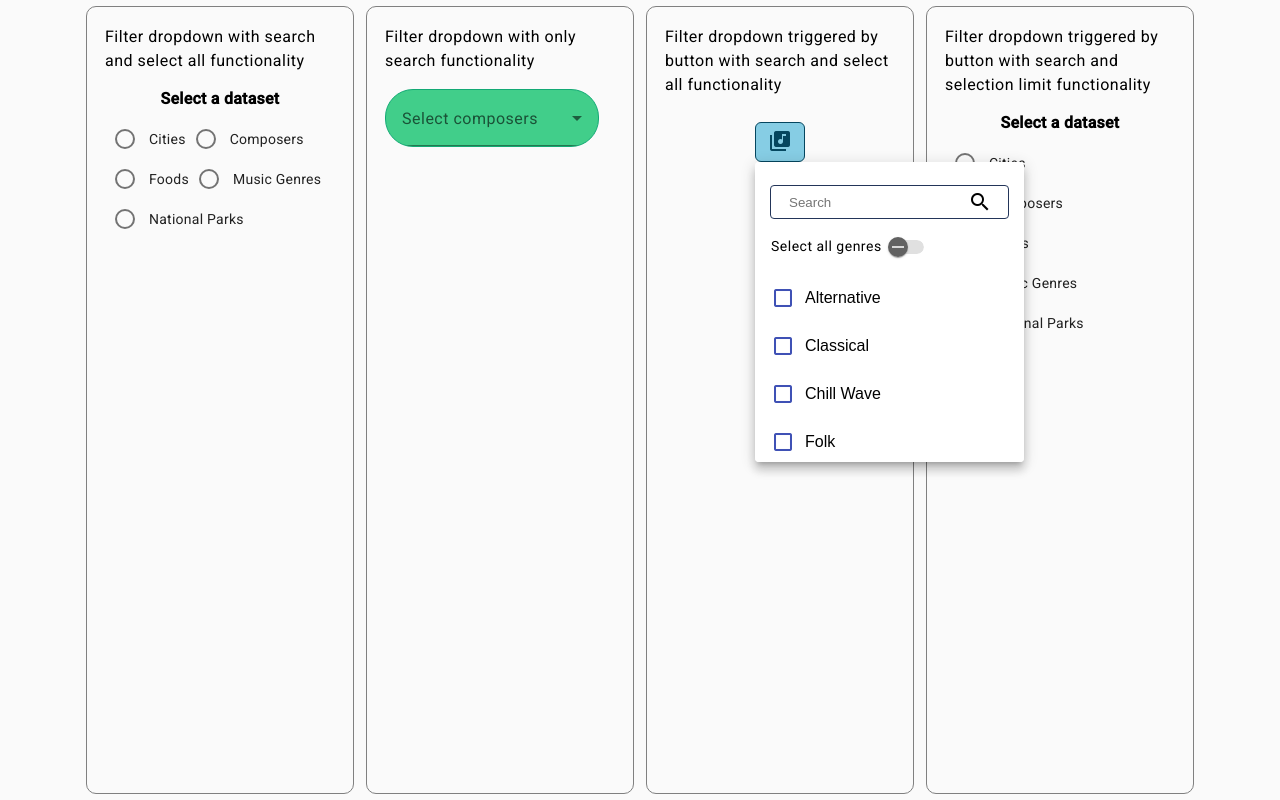
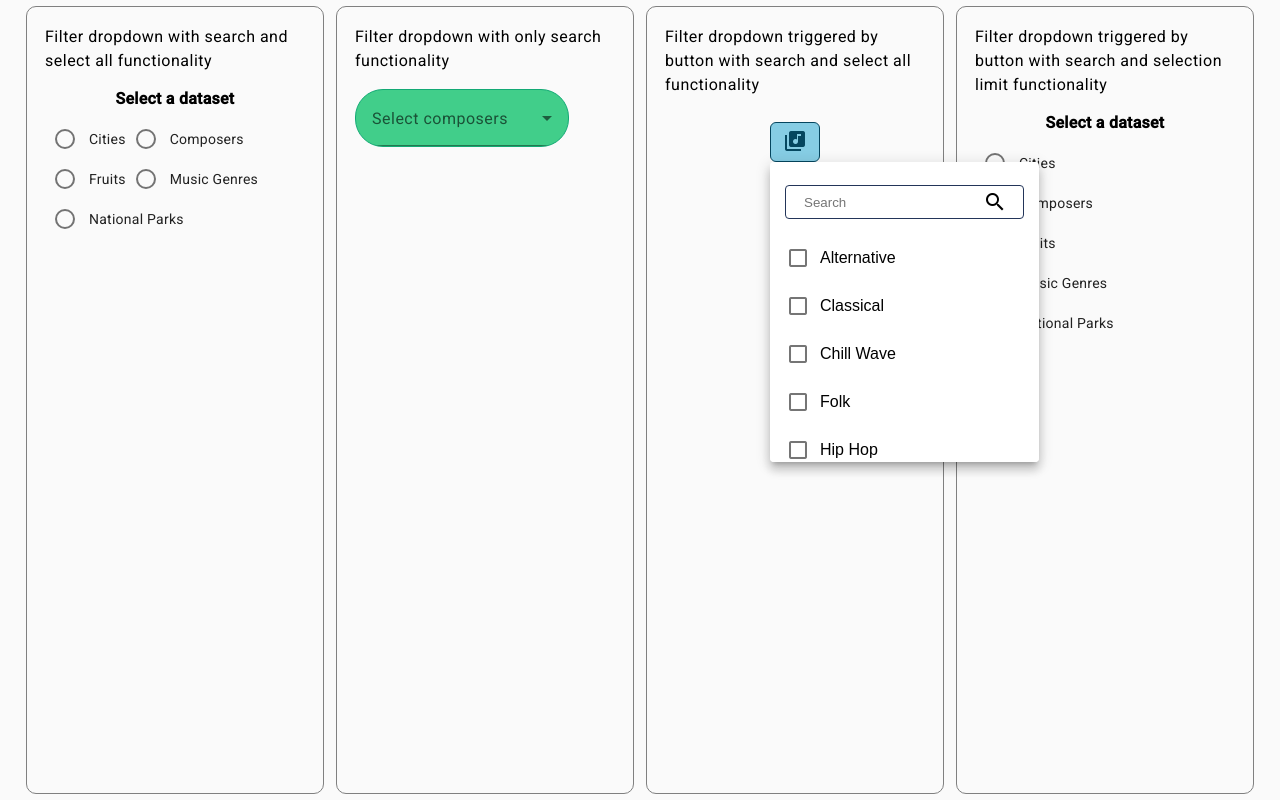
Before and after one commit to ztw17/generic-filter-dropdown, an Angular app: page / in a window 1280 px wide. Both pictures are taken after a click on the button "library_music". Built offline with nearby package versions, Linux system fonts and the light colour scheme.

Commit message:
Make limit dynamic

```diff
--- a/src/app/app.component.html
+++ b/src/app/app.component.html
@@ -56,12 +56,19 @@
       <mat-radio-group aria-label="Select an option" (change)="selectDataset($event.value, 1)" class="radio-buttons-container">
         <mat-radio-button *ngFor="let option of datasetOptions" [value]="option">{{option}}</mat-radio-button>
       </mat-radio-group>
+      <div *ngIf="selectedDatasetTwoLabel">
+        <div class="select-dataset-text">Select a limit</div>
+        <mat-radio-group aria-label="Select a limit" (change)="selectLimit($event.value)">
+          <mat-radio-button *ngFor="let option of limitOptions" [value]="option">{{option}}</mat-radio-button>
+        </mat-radio-group>
+      </div>
       <filter-dropdown
+        *ngIf="selectedLimit > 0"
         [label]="selectedDatasetTwoLabel"
         [dataset]="selectedDatasetTwo"
         [icon]="datasetTwoIcon"
         [showBadge]="true"
-        [limit]="3"
+        [limit]="selectedLimit"
         (dropdownSelectionChange)="updateSelectedItems($event, 3)"
         [datasetChanged$]="datasetTwoChanged$"
         class="button-dropdown">
--- a/src/app/app.component.scss
+++ b/src/app/app.component.scss
@@ -13,7 +13,7 @@
 .dropdown-wrapper {
 	padding: 18px;
 	margin: 6px;
-	max-width: 230px;
+	max-width: 260px;
 	border: 1px solid gray;
 	border-radius: 10px;
 }
--- a/src/app/app.component.ts
+++ b/src/app/app.component.ts
@@ -13,7 +13,7 @@ export class AppComponent {
 	public secondOptions: KeyValue<string, string>[] = [];
 	public thirdOptions: KeyValue<string, string>[] = [];
 	public fourthOptions: KeyValue<string, string>[] = [];
-  public foodsDataset: KeyValue<string, string>[] = [
+  public fruitsDataset: KeyValue<string, string>[] = [
 		{key: 'apple', value: 'Apple'},
 		{key: 'banana', value: 'Banana'},
 		{key: 'blueberry', value: 'Blueberry'},
@@ -63,7 +63,8 @@ export class AppComponent {
 		{key: 'rockyMountain', value: 'Rocky Mountain'},
 		{key: 'sequoia', value: 'Sequoia'}
 	];
-	public datasetOptions: string[] = ['Cities', 'Composers', 'Foods', 'Music Genres', 'National Parks'];
+	public datasetOptions: string[] = ['Cities', 'Composers', 'Fruits', 'Music Genres', 'National Parks'];
+	public limitOptions: number[] = [1, 2, 3, 4, 5, 6, 7, 8];
 	public selectedDatasetOne: KeyValue<string, string>[] = [];
 	public selectedDatasetTwo: KeyValue<string, string>[] = [];
 	public selectedDatasetOneLabel = '';
@@ -72,6 +73,7 @@ export class AppComponent {
 	public datasetTwoChanged$: Subject<KeyValue<string, string>[]> = new Subject<KeyValue<string, string>[]>();
 	public datasetOneIcon = '';
 	public datasetTwoIcon = '';
+	public selectedLimit = 0;
 	public dropdownHidden = false;
 
 	public updateSelectedItems(options: KeyValue<string, string>[], dropdownNumber: number): void {
@@ -108,10 +110,10 @@ export class AppComponent {
 					this.selectedDatasetOneLabel = 'composer';
 					this.datasetOneIcon = 'person';
 					break;
-				case 'Foods':
-					this.selectedDatasetOne = this.foodsDataset;
-					this.datasetOneChanged$.next(this.foodsDataset);
-					this.selectedDatasetOneLabel = 'food';
+				case 'Fruits':
+					this.selectedDatasetOne = this.fruitsDataset;
+					this.datasetOneChanged$.next(this.fruitsDataset);
+					this.selectedDatasetOneLabel = 'fruit';
 					this.datasetOneIcon = 'fastfood';
 					break;
 				case 'Music Genres':
@@ -144,10 +146,10 @@ export class AppComponent {
 					this.selectedDatasetTwoLabel = 'composer';
 					this.datasetTwoIcon = 'person';
 					break;
-				case 'Foods':
-					this.selectedDatasetTwo = this.foodsDataset;
-					this.datasetTwoChanged$.next(this.foodsDataset);
-					this.selectedDatasetTwoLabel = 'food';
+				case 'Fruits':
+					this.selectedDatasetTwo = this.fruitsDataset;
+					this.datasetTwoChanged$.next(this.fruitsDataset);
+					this.selectedDatasetTwoLabel = 'fruit';
 					this.datasetTwoIcon = 'fastfood';
 					break;
 				case 'Music Genres':
@@ -168,4 +170,9 @@ export class AppComponent {
 			}
 		}
 	}
+
+	public selectLimit(limit: number): void {
+		this.selectedLimit = limit;
+		this.fourthOptions = [];
+	}
 }
--- a/src/app/generic-filter/filter-dropdown.component.html
+++ b/src/app/generic-filter/filter-dropdown.component.html
@@ -40,7 +40,8 @@
         <mat-icon class="input-icon">search</mat-icon>
       </div>
       <div class="select-all-wrapper">
-        <span class="select-all-text">Select all {{label}}s</span>
+        <mat-label *ngIf="label !== 'city'" class="select-all-text">Select all {{label}}s</mat-label>
+        <mat-label *ngIf="label === 'city'" class="select-all-text">Select all cities</mat-label>
         <mat-slide-toggle (change)="selectAllToggle($event)" [checked]="selectAll"></mat-slide-toggle>
       </div>
       <mat-option *ngFor="let item of searchableData" [value]="item">
@@ -63,19 +64,20 @@
       <mat-icon *ngIf="filterValue.length === 0" class="input-icon">search</mat-icon>
       <mat-icon *ngIf="filterValue.length > 0" (click)="clearSearch('')" class="input-icon clickable">close</mat-icon>
     </div>
-    <div class="select-all-wrapper" *ngIf="filterValue === '' && limit === NUM_MAX_VALUE">
-      <span class="select-all-text">Select all {{ label }}s</span>
+    <div class="select-all-wrapper" *ngIf="filterValue === '' && limit === searchableData.length">
+      <mat-label *ngIf="label !== 'city'" class="select-all-text">Select all {{label}}s</mat-label>
+      <mat-label *ngIf="label === 'city'" class="select-all-text">Select all cities</mat-label>
       <mat-slide-toggle (click)="$event.stopPropagation();" (change)="selectAllToggle($event)" [checked]="selectAll"></mat-slide-toggle>
     </div>
-    <div *ngFor="let dropdownOption of searchableData" [matTooltip]="(selectedOptions.length >= limit && !isSelected(dropdownOption)) ? 'You can select up to three options' : ''">
+    <div *ngFor="let dropdownOption of searchableData" [matTooltip]="(selectedOptions.length >= limit && !isSelected(dropdownOption)) ? limitTooltip : ''">
       <button
         [disabled]="selectedOptions.length >= limit && !isSelected(dropdownOption)"
         [class.selected]="isSelected(dropdownOption)"
-        class="mat-menu-item check-wrapper"
         [value]="dropdownOption"
-        (click)="selectMenuItem(dropdownOption, $event)">
-        <mat-icon class="empty checkbox-color">check_box_outline_blank</mat-icon>
-        <mat-icon class="checked checkbox-color">check_box</mat-icon>
+        (click)="selectMenuItem(dropdownOption, $event)"
+        class="mat-menu-item check-wrapper">
+        <mat-icon class="empty checkbox-unchecked-color">check_box_outline_blank</mat-icon>
+        <mat-icon class="checked checkbox-checked-color">check_box</mat-icon>
         <span class="dropdown-option-text">{{ dropdownOption.value }}</span>
       </button>
     </div>
--- a/src/app/generic-filter/filter-dropdown.component.scss
+++ b/src/app/generic-filter/filter-dropdown.component.scss
@@ -92,7 +92,11 @@ input {
   margin-left: 10px;
 }
 
-.checkbox-color {
+.checkbox-unchecked-color {
+  color: rgba(0,0,0,.54);
+}
+
+.checkbox-checked-color {
   color: #3f51b5;
 }
 
--- a/src/app/generic-filter/filter-dropdown.component.ts
+++ b/src/app/generic-filter/filter-dropdown.component.ts
@@ -1,10 +1,8 @@
 import { KeyValue } from '@angular/common';
-import { Component, EventEmitter, Input, OnDestroy, OnInit, Output } from '@angular/core';
+import { Component, EventEmitter, Input, OnChanges, OnDestroy, OnInit, Output, SimpleChanges } from '@angular/core';
 import { Subject, takeUntil, tap } from 'rxjs';
 import * as _ from 'lodash';
 import { MatSlideToggleChange } from '@angular/material/slide-toggle';
-// import { FormControl } from '@angular/forms';
-// import { ThemePalette } from '@angular/material/core';
 
 @Component({
   selector: 'filter-dropdown',
@@ -12,7 +10,7 @@ import { MatSlideToggleChange } from '@angular/material/slide-toggle';
   styleUrls: ['./filter-dropdown.component.scss'],
 })
 
-export class FilterDropdownComponent implements OnInit, OnDestroy {
+export class FilterDropdownComponent implements OnInit, OnChanges, OnDestroy {
   @Output() dropdownSelectionChange: EventEmitter<KeyValue<string, string>[]> = new EventEmitter<KeyValue<string, string>[]>();
 
   @Input() label = '';
@@ -28,14 +26,14 @@ export class FilterDropdownComponent implements OnInit, OnDestroy {
 	public selectAll = false;
 	public selectedOptions: KeyValue<string, string>[] = [];
 	public displayedOptions: KeyValue<string, string>[] = [];
+  public limitTooltip = '';
   public NUM_MAX_VALUE = Number.MAX_VALUE;
-  // public colorControl = new FormControl('primary' as ThemePalette);
 
 	private unsubscribe$: Subject<void> = new Subject<void>();
 
 	constructor() { }
 
-	ngOnInit() {
+	ngOnInit(): void {
 		this.searchableData = this.dataset;
 
     this.datasetChanged$?.pipe(
@@ -50,23 +48,35 @@ export class FilterDropdownComponent implements OnInit, OnDestroy {
     ).subscribe();
 	}
 
+  ngOnChanges(changes: SimpleChanges): void {
+    if (changes['limit']) {
+      this.selectedOptions = [];
+
+      if (this.limit !== 1) {
+        this.limitTooltip = `You can select up to ${this.limit} options`;
+      } else {
+        this.limitTooltip = `You can select up to ${this.limit} option`;
+      }
+    }
+  }
+
 	ngOnDestroy(): void {
 		this.unsubscribe$.next();
 		this.unsubscribe$.complete();
 	}
 
-	public applySearch(event: KeyboardEvent) {
+	public applySearch(event: KeyboardEvent): void {
 		const target = event.target as HTMLInputElement;
     this.filterValue = _.toLower(_.trimStart(target?.value));
     this.searchableData = _.filter([...this.dataset], data => _.includes(_.toLower(data.value), this.filterValue));
   }
 
-  public clearSearch(input: string) {
+  public clearSearch(input: string): void {
     this.filterValue = _.toLower(_.trimStart(input));
     this.searchableData = _.filter([...this.dataset], data => _.includes(_.toLower(data.value), this.filterValue));
   }
 
-	public selectAllToggle(event: MatSlideToggleChange) {
+	public selectAllToggle(event: MatSlideToggleChange): void {
     this.selectAll = event.checked;
     if (this.selectAll) {
       this.selectedOptions = [...this.dataset];
@@ -78,7 +88,7 @@ export class FilterDropdownComponent implements OnInit, OnDestroy {
     this.dropdownSelectionChange.emit(this.selectedOptions);
   }
 
-	public selectionChange(values: KeyValue<string, string>[]) {
+	public selectionChange(values: KeyValue<string, string>[]): void {
     if (this.filterValue.length !== 0) {
       const checkedItems: KeyValue<string, string>[] = [];
 
@@ -109,7 +119,7 @@ export class FilterDropdownComponent implements OnInit, OnDestroy {
     return _.includes(_.map(this.selectedOptions, so => so.key), option.key);
   }
 
-  public selectMenuItem(item: KeyValue<string, string>, event: any) {
+  public selectMenuItem(item: KeyValue<string, string>, event: any): void {
     event.stopPropagation();
 
     if (this.isSelected(item)) {
@@ -123,7 +133,7 @@ export class FilterDropdownComponent implements OnInit, OnDestroy {
     this.selectAll = this.dataset.length === this.selectedOptions.length;
   }
 
-  public menuOpened() {
+  public menuOpened(): void {
     if (this.limit && this.limit !== this.NUM_MAX_VALUE) {
       this.dataset = this.dataset;
       this.searchableData = this.dataset;
```
